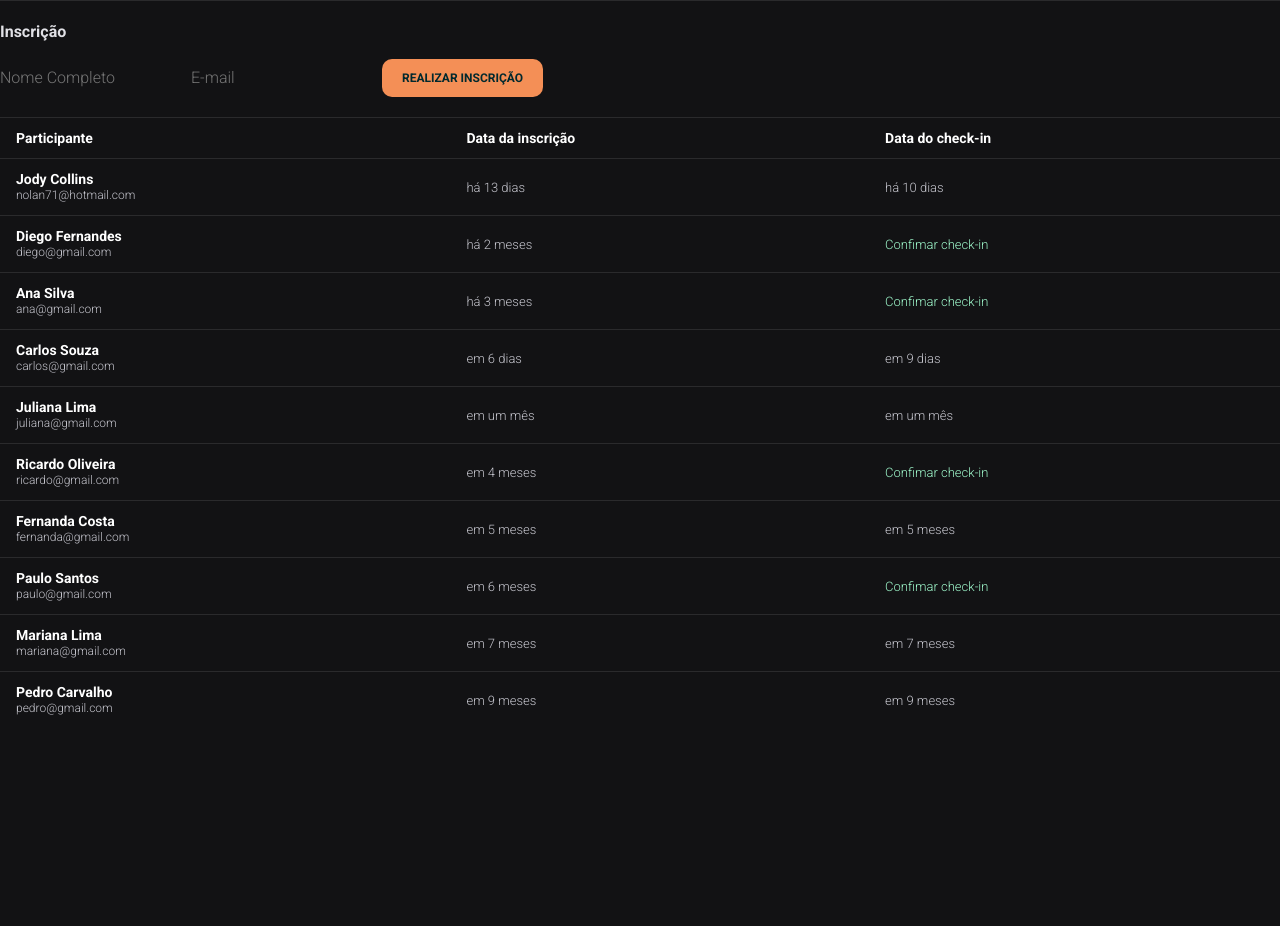
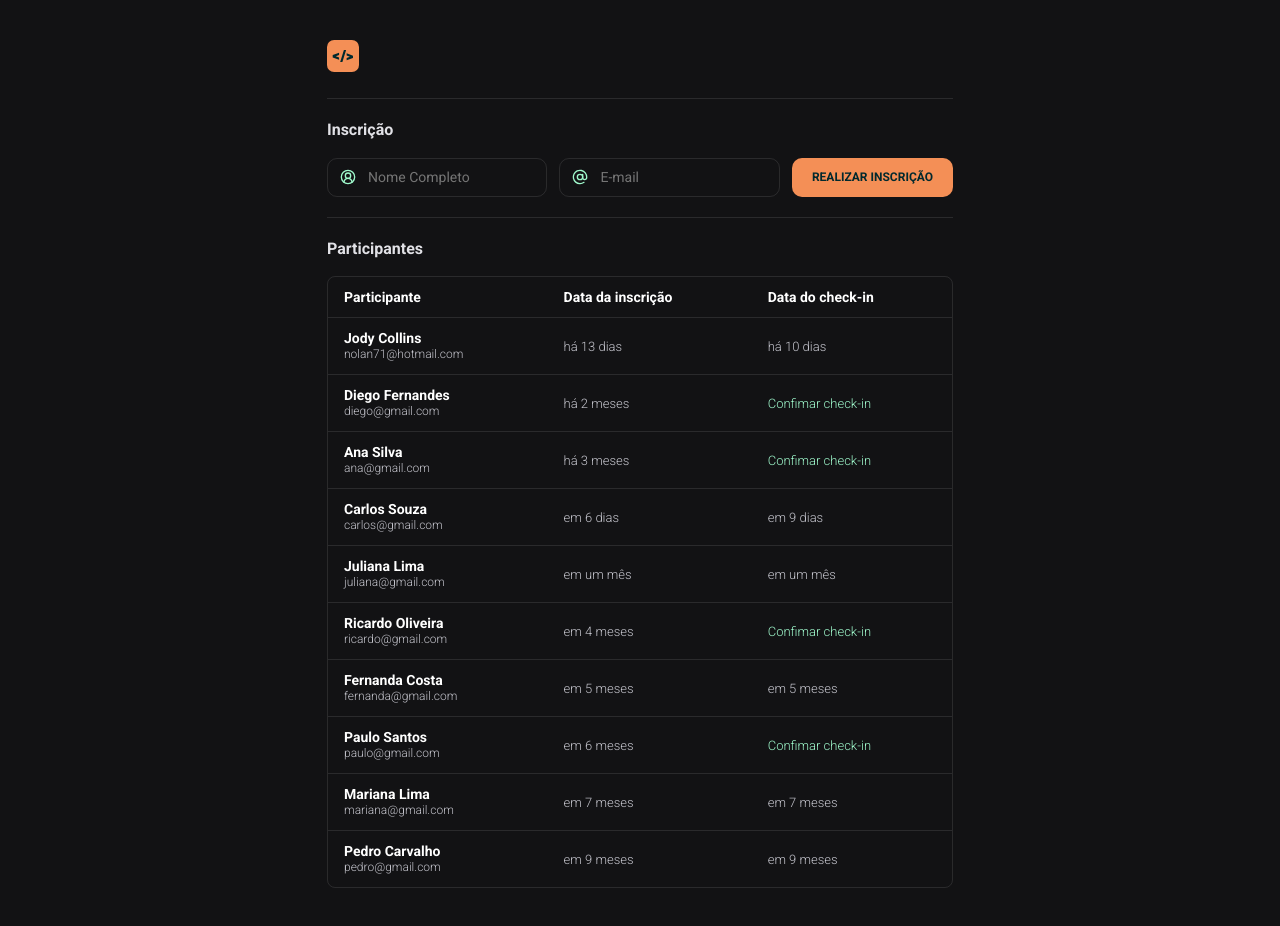
Before and after one commit to brendavit0ria/pass.in, a plain HTML site: page index.html in a window 1280 px wide. Before the commit the page ends 800 px from the top, so only its background shows below. Drawn offline with nearby package versions, Linux system fonts and the light colour scheme.

Commit message:
feat: add form and participant list layout and functionality

```diff
--- a/index.html
+++ b/index.html
@@ -1,5 +1,6 @@
 <!DOCTYPE html>
 <html lang="pt-br">
+
 <head>
   <meta charset="UTF-8">
   <meta name="viewport" content="width=device-width, initial-scale=1.0">
@@ -14,19 +15,60 @@
   <link rel="stylesheet" href="css/style.css">
   <title>Sistema de check-in</title>
 </head>
+
 <body>
+
+  <div class="container">
+    <header>
+      <svg width="32" height="32" viewBox="0 0 32 32" fill="none" xmlns="http://www.w3.org/2000/svg">
+        <rect width="32" height="32" rx="7.11111" fill="#F48F56" />
+        <path fill-rule="evenodd" clip-rule="evenodd" d="M12.0682 15.0585V12.7587L5.71097 15.1201H5.69678V17.4821H5.71097L12.0682 19.8463V17.5416L8.80823 16.2976L12.0682 15.0585Z" fill="#00292E" />
+        <path fill-rule="evenodd" clip-rule="evenodd" d="M19.6328 18.0618L22.89 16.8249L19.6328 15.588V13.2882L25.9829 15.6524H25.9998V18.0165H25.9829L19.6328 20.3687V18.0618ZM16.9057 10.031L13.1708 22.0167H15.387L19.1219 10.031H16.9057Z" fill="#00292E" />
+      </svg>
+    </header>
 
     <form onsubmit="addParticipants(event)">
       <fieldset>
         <legend>Inscrição</legend>
         <div>
+          <div class="input-wrapper">
+            <svg width="16" height="16" viewBox="0 0 16 16" fill="none" xmlns="http://www.w3.org/2000/svg">
+              <g clip-path="url(#clip0_4003_2796)">
+                <path d="M12 13.3333C12 12.2724 11.5786 11.255 10.8284 10.5048C10.0783 9.75468 9.06087 9.33325 8 9.33325C6.93913 9.33325 5.92172 9.75468 5.17157 10.5048C4.42143 11.255 4 12.2724 4 13.3333" stroke="#9FF9CC" stroke-width="1.33333" stroke-linecap="round" stroke-linejoin="round" />
+                <path d="M8.00004 9.33333C9.4728 9.33333 10.6667 8.13943 10.6667 6.66667C10.6667 5.19391 9.4728 4 8.00004 4C6.52728 4 5.33337 5.19391 5.33337 6.66667C5.33337 8.13943 6.52728 9.33333 8.00004 9.33333Z" stroke="#9FF9CC" stroke-width="1.33333" stroke-linecap="round" stroke-linejoin="round" />
+                <path d="M8.00004 14.6666C11.6819 14.6666 14.6667 11.6818 14.6667 7.99992C14.6667 4.31802 11.6819 1.33325 8.00004 1.33325C4.31814 1.33325 1.33337 4.31802 1.33337 7.99992C1.33337 11.6818 4.31814 14.6666 8.00004 14.6666Z" stroke="#9FF9CC" stroke-width="1.33333" stroke-linecap="round" stroke-linejoin="round" />
+              </g>
+              <defs>
+                <clipPath id="clip0_4003_2796">
+                  <rect width="16" height="16" fill="white" />
+                </clipPath>
+              </defs>
+            </svg>
+
             <input type="text" placeholder="Nome Completo" name="name" required>
+          </div>
+          <div class="input-wrapper">
+            <svg width="16" height="16" viewBox="0 0 16 16" fill="none" xmlns="http://www.w3.org/2000/svg">
+              <g clip-path="url(#clip0_4003_2802)">
+                <path d="M8.00004 10.6666C9.4728 10.6666 10.6667 9.47268 10.6667 7.99992C10.6667 6.52716 9.4728 5.33325 8.00004 5.33325C6.52728 5.33325 5.33337 6.52716 5.33337 7.99992C5.33337 9.47268 6.52728 10.6666 8.00004 10.6666Z" stroke="#9FF9CC" stroke-width="1.33333" stroke-linecap="round" stroke-linejoin="round" />
+                <path d="M10.6667 5.33326V8.66659C10.6667 9.19702 10.8774 9.70573 11.2525 10.0808C11.6276 10.4559 12.1363 10.6666 12.6667 10.6666C13.1971 10.6666 13.7059 10.4559 14.0809 10.0808C14.456 9.70573 14.6667 9.19702 14.6667 8.66659V7.99992C14.6667 6.49813 14.1596 5.04032 13.2277 3.8627C12.2957 2.68508 10.9934 1.85664 9.53173 1.5116C8.07011 1.16656 6.5348 1.32513 5.17456 1.96163C3.81431 2.59812 2.70882 3.67525 2.0372 5.0185C1.36558 6.36175 1.16717 7.89242 1.47412 9.36251C1.78107 10.8326 2.57539 12.156 3.7284 13.1183C4.88141 14.0805 6.32554 14.6253 7.82683 14.6643C9.32812 14.7034 10.7986 14.2343 12 13.3333" stroke="#9FF9CC" stroke-width="1.33333" stroke-linecap="round" stroke-linejoin="round" />
+              </g>
+              <defs>
+                <clipPath id="clip0_4003_2802">
+                  <rect width="16" height="16" fill="white" />
+                </clipPath>
+              </defs>
+            </svg>
             <input type="email" placeholder="E-mail" name="email" required>
+          </div>
           <button>REALIZAR INSCRIÇÃO</button>
         </div>
       </fieldset>
     </form>
 
+    <section class="list-of-participants">
+      <h2>Participantes</h2>
+      <div>
         <table width="100%">
           <thead style="text-align: left;">
             <tr>
@@ -40,7 +82,11 @@
 
           </tbody>
         </table>
+      </div>
+    </section>
+  </div>
 
   <script src="./js/script.js"></script>
 </body>
+
 </html>
```
Lines whose indentation alone changed are shown as unchanged.
